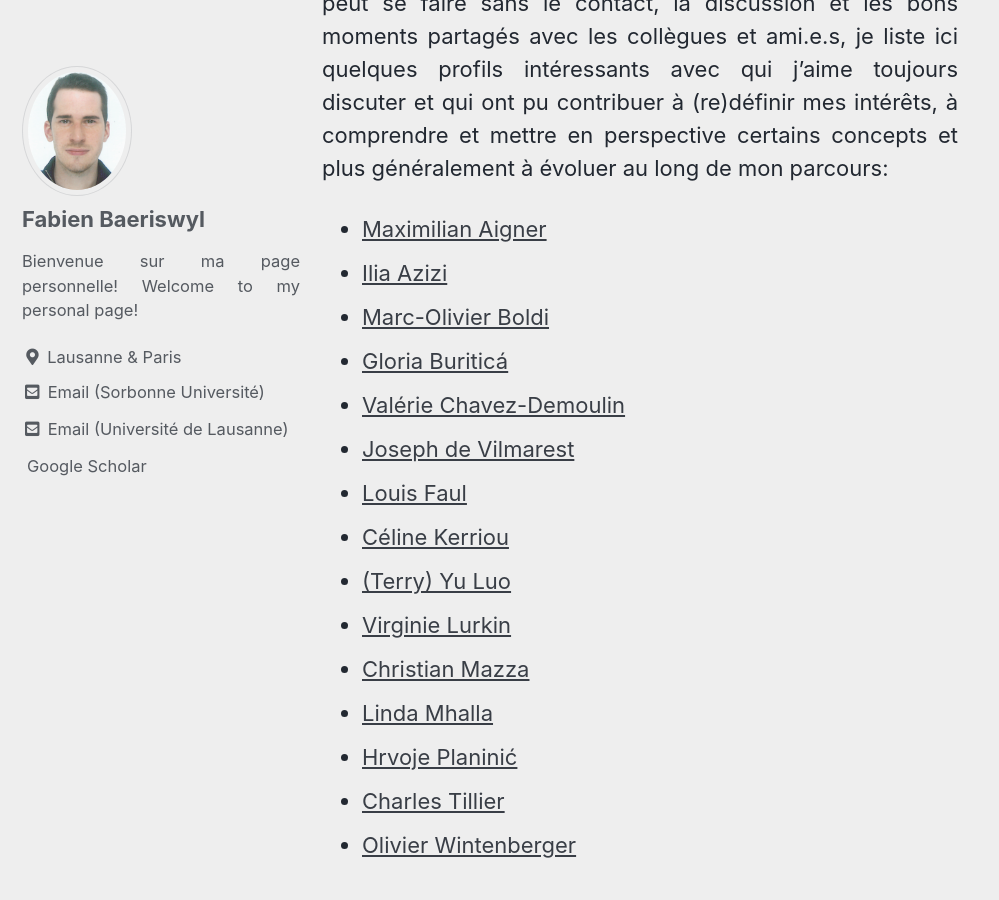
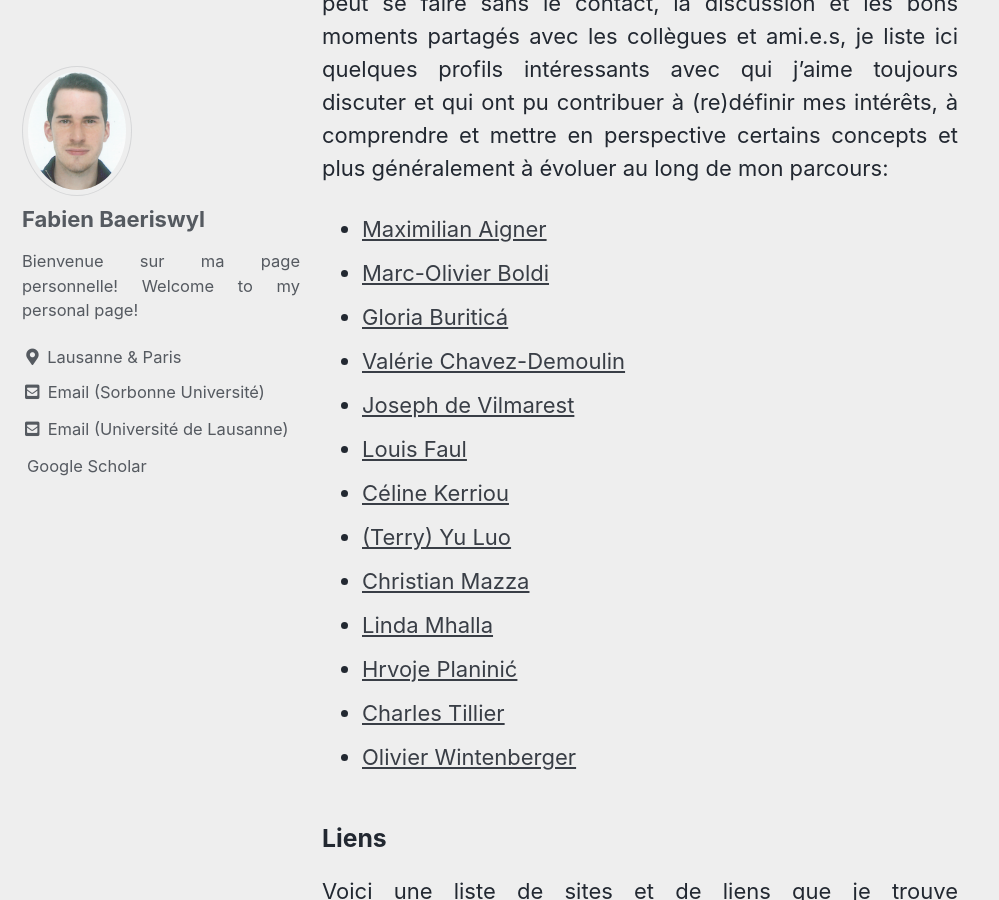
Before and after one commit to hplaninic/hrvoje.planinic.github.io, a Jekyll site: the page built from _pages/collegues.md, in a window 1280 px wide and 900 px high, scrolled down 348 px. Shown: the whole window, without its empty margins (0-999 px from the left). Built offline with Jekyll 4.4.1, drawn with Linux system fonts in a browser that asks for light colours; cached includes are drawn as plain includes; emoji names are drawn with the system emoji font; a style sheet for code colours, icons or effects is not loaded.

Commit message:
Update collegues.md

```diff
--- a/_pages/collegues.md
+++ b/_pages/collegues.md
@@ -13,7 +13,6 @@ author_profile: true
 Parce que la recherche en mathématiques appliquées ne peut se faire sans le contact, la discussion et les bons moments partagés avec les collègues et ami.e.s, je liste ici quelques profils intéressants avec qui j'aime toujours discuter et qui ont pu contribuer à (re)définir mes intérêts, à comprendre et mettre en perspective certains concepts et plus généralement à évoluer au long de mon parcours:
 
 - [Maximilian Aigner](http://aignerstat.ch)
-- [Ilia Azizi](https://iliaazizi.netlify.app)
 - [Marc-Olivier Boldi](https://applicationspub.unil.ch/interpub/noauth/php/Un/UnPers.php?PerNum=1073453&LanCode=37&menu=coord)
 - [Gloria Buriticá](https://gburitica.github.io)
 - [Valérie Chavez-Demoulin](https://hecnet.unil.ch/hec/recherche/fiche?pnom=vchavez&dyn_lang=fr)
@@ -21,7 +20,6 @@ Parce que la recherche en mathématiques appliquées ne peut se faire sans le co
 - [Louis Faul](https://www.unifr.ch/math/fr/department/staff/list/people/346786/46dd1)
 - [Céline Kerriou](https://sites.google.com/view/ckerriou/)
 - [(Terry) Yu Luo](https://www.imperial.ac.uk/people/yu.luo)
-- [Virginie Lurkin](https://applicationspub.unil.ch/interpub/noauth/php/Un/UnPers.php?PerNum=1236034&LanCode=37)
 - [Christian Mazza](https://www.sib.swiss/christian-mazza-group)
 - [Linda Mhalla](https://lindamhalla.netlify.app)
 - [Hrvoje Planinić](https://www.pmf.unizg.hr/math/en/hrvoje.planinic)
```
